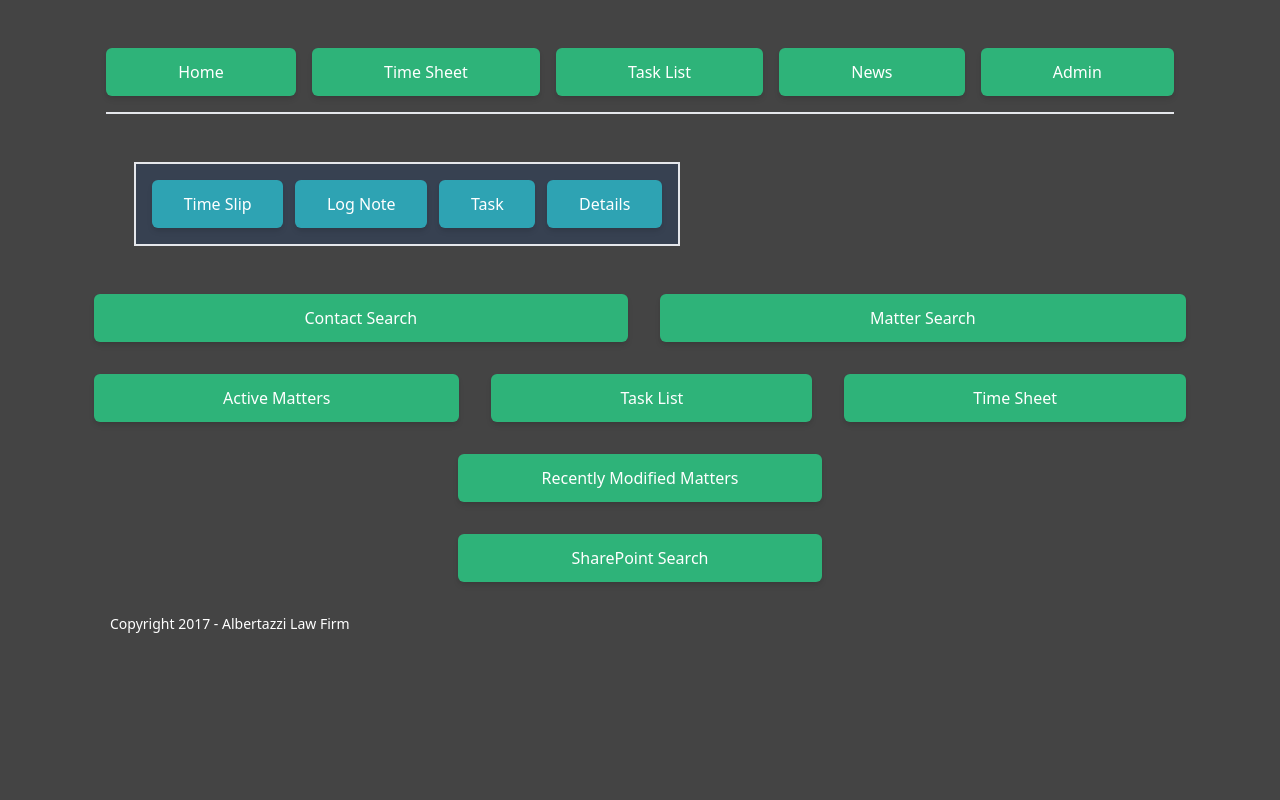
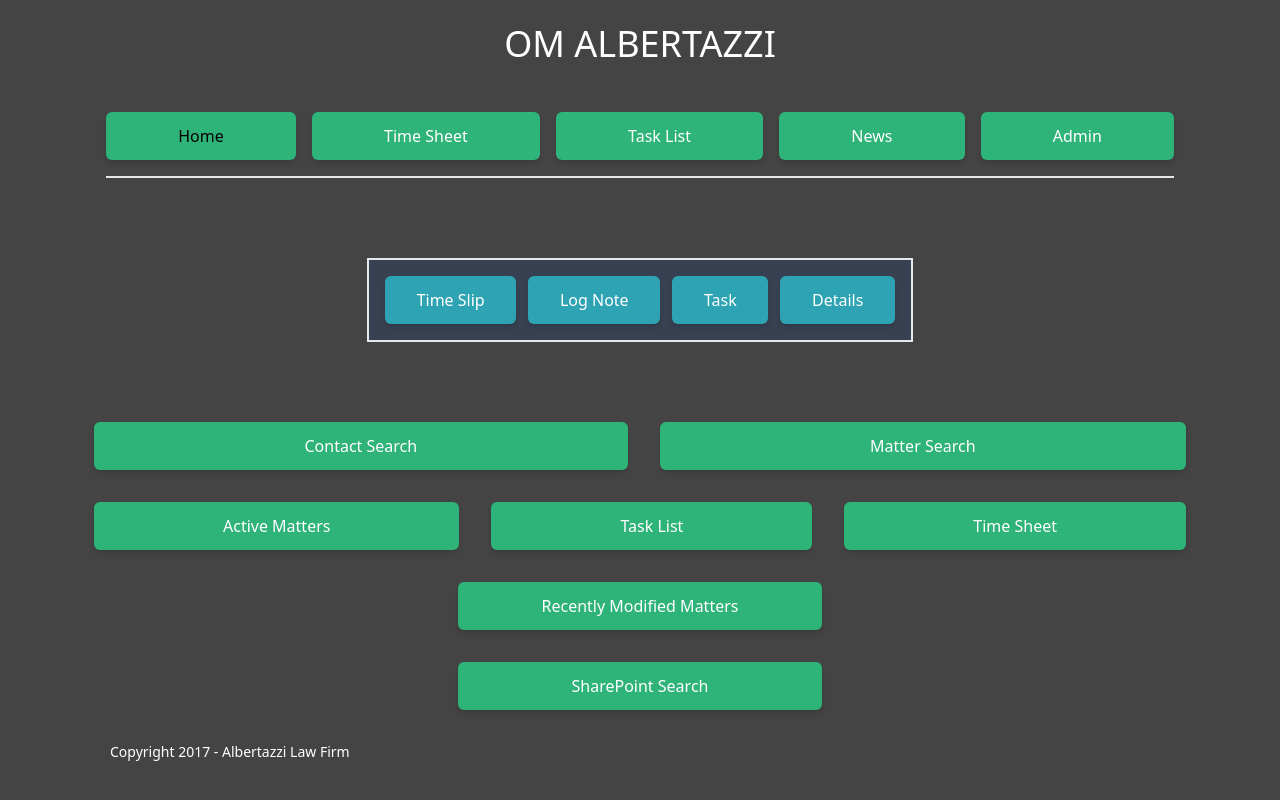
Before and after one commit to brycealbertazzi/OMAlbertazzi, a React (Create React App) app: page / in a window 1280 px wide. Built offline with nearby package versions, Linux system fonts and the light colour scheme.

Commit message:
Couple more UI changes

```diff
--- a/src/App.js
+++ b/src/App.js
@@ -20,6 +20,9 @@ const App = () => {
   return (
     <div className="OMAlbertazzi container">
       <Router>
+            <div className="flex justify-center text-4xl my-6 uppercase">
+                <h1>OM Albertazzi</h1>
+            </div>
             <Navbar></Navbar>
             <div>
                 <Switch>
--- a/src/components/Home.js
+++ b/src/components/Home.js
@@ -4,7 +4,9 @@ import { Tabbar } from './tabbar/Tabbar'
 export const Home = () => {
     return (
         <div>
-            <Tabbar></Tabbar>
+            <div className="flex justify-center">
+                <Tabbar></Tabbar>
+            </div>
             <div className="flex gap-8 my-8">
                 <button className="flex-auto btn btn-main">Contact Search</button>
                 <button className="flex-auto btn btn-main">Matter Search</button>
--- a/src/components/Navbar.js
+++ b/src/components/Navbar.js
@@ -7,7 +7,7 @@ export const Navbar = () => {
         <div className="flex mx-3 my-8 py-4 gap-4 border-b-2">
             <NavLink
                 className="flex-auto btn btn-main"
-                activeClassName="bg-green-500"
+                activeClassName="text-black"
                 to="/"
                 exact
             >
@@ -15,7 +15,7 @@ export const Navbar = () => {
             </NavLink>
             <NavLink
                 className="flex-auto btn btn-main"
-                activeClassName="bg-green-500"
+                activeClassName="text-black"
                 to="/time-sheet"
                 exact
             >
@@ -23,7 +23,7 @@ export const Navbar = () => {
             </NavLink>
             <NavLink
                 className="flex-auto btn btn-main"
-                activeClassName="bg-green-500"
+                activeClassName="text-black"
                 to="/task-list"
                 exact
             >
@@ -31,7 +31,7 @@ export const Navbar = () => {
             </NavLink>
             <NavLink
                 className="flex-auto btn btn-main"
-                activeClassName="bg-green-500"
+                activeClassName="text-black"
                 to="/news"
                 exact
             >
@@ -39,7 +39,7 @@ export const Navbar = () => {
             </NavLink>
             <NavLink
                 className="flex-auto btn btn-main"
-                activeClassName="bg-green-500"
+                activeClassName="text-black"
                 to="/admin"
                 exact
             >
--- a/src/components/tabbar/Tabbar.js
+++ b/src/components/tabbar/Tabbar.js
@@ -3,7 +3,7 @@ import { NavLink } from 'react-router-dom'
 
 export const Tabbar = () => {
     return (
-        <div className="flex flex-col md:flex-row my-12 mx-10 p-4 gap-3 border-2 w-1/2 bg-gray-700">
+        <div className="flex flex-col md:flex-row my-12 p-4 gap-3 border-2 w-1/2 bg-gray-700">
             <NavLink
                 className="flex-auto btn btn-tabbar"
                 to="/time-slip"
--- a/src/components/task-list/TaskList.js
+++ b/src/components/task-list/TaskList.js
@@ -5,7 +5,9 @@ export const TaskList = () => {
     return (
         <div>
             <h1 className="text-3xl">Task List</h1>
-            <Tabbar></Tabbar>
+            <div className="flex justify-center">
+                <Tabbar></Tabbar>
+            </div>
             <div className="flex"></div>
             <button className="flex-auto hover:bg-blue-500">
                 Show Task List For:
--- a/src/components/time-sheet/TimeSheet.js
+++ b/src/components/time-sheet/TimeSheet.js
@@ -5,7 +5,9 @@ export const TimeSheet = () => {
     return (
         <div>
             <h1 className="text-3xl">Time Sheet</h1>
-            <Tabbar></Tabbar>
+            <div className="flex justify-center">
+                <Tabbar></Tabbar>
+            </div>
             <div className="flex flex-col md:flex-row gap-3 justify-center items-center">
                 <button className="flex-auto w-28 btn btn-weekday">Sunday</button>
                 <button className="flex-auto w-28 btn btn-weekday">Monday</button>
```
